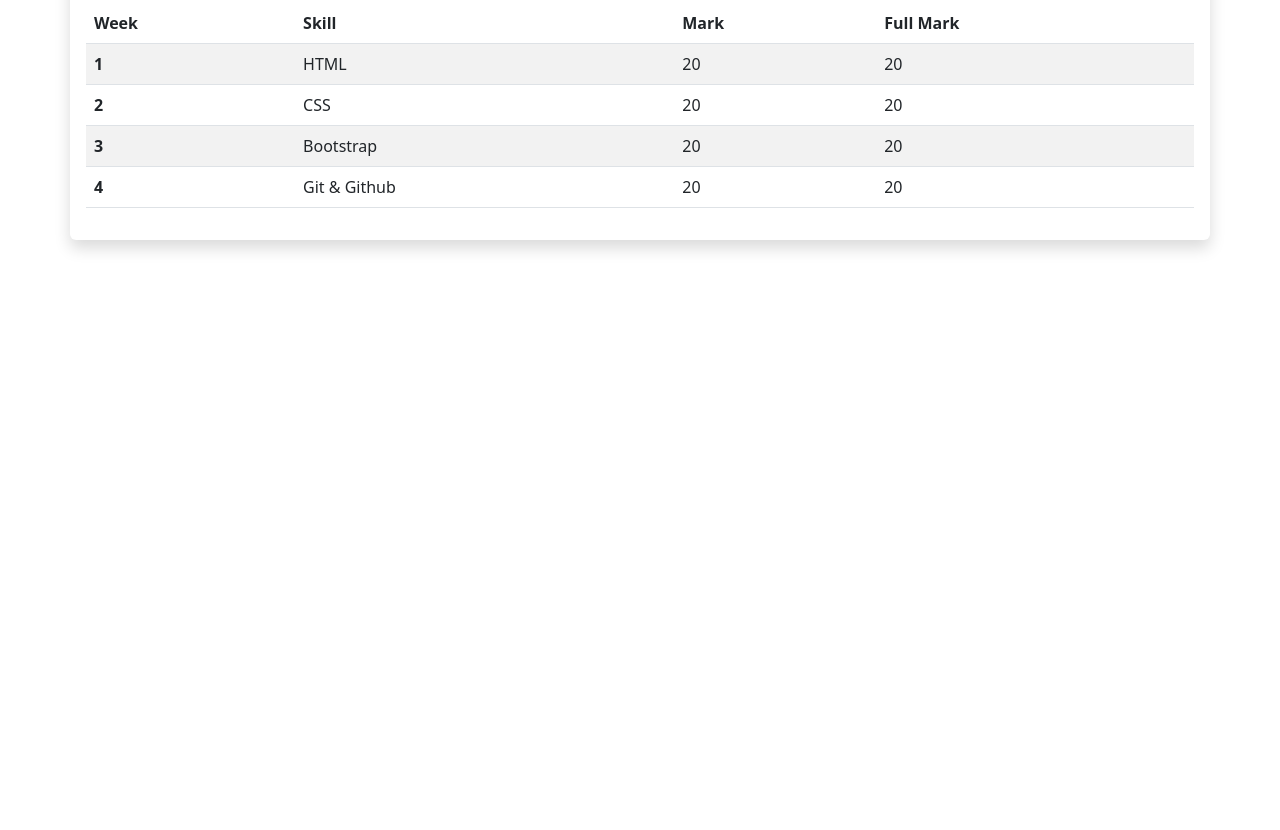
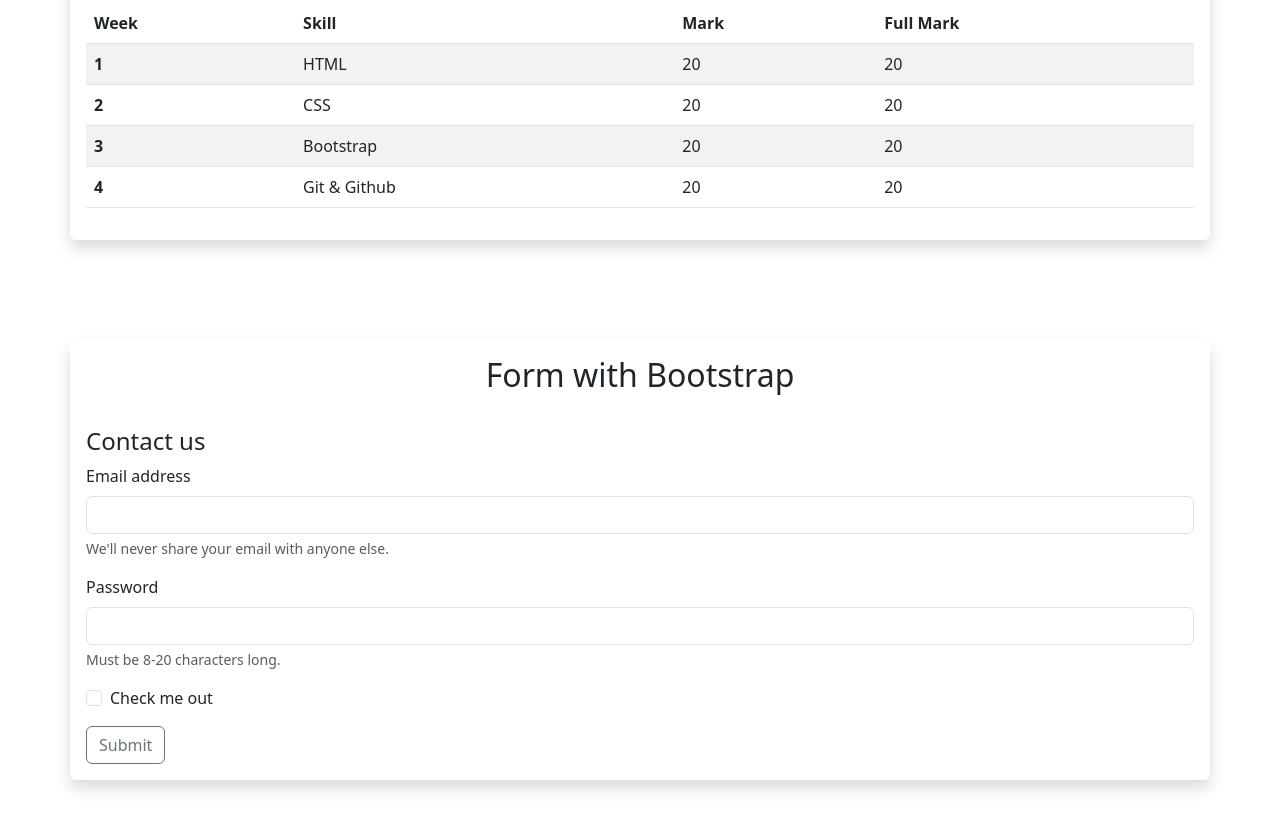
Before and after one commit to OmorSifat/Assignment_01, a plain HTML site: page index.html in a window 1280 px wide. Shown: the part 2659-3489 px from the top of the page. Before the commit the page ends 2999 px from the top, so only its background shows below. Drawn offline with nearby package versions, Linux system fonts and the light colour scheme.

Commit message:
Contact Form done with Bootstrap

```diff
--- a/index.html
+++ b/index.html
@@ -241,8 +241,6 @@
         </div>
     </div>
 
-
-
     <!-- =============== Table With Bootstrap Class =============== -->
     <div class="container my-5 shadow p-3 mb-5 bg-body rounded assignment" id="demo_table">
         <h2 class="d-flex justify-content-center">Table with Bootstrap</h2>
@@ -288,6 +286,50 @@
 
 
 
+        <!-- =============== Contact Form With Bootstrap Class =============== -->
+        <div
+        class="container my-5 shadow p-3 mb-5 bg-body rounded assignment"
+        id="demo_contact_form"
+      >
+        <h2 class="d-flex justify-content-center">Form with Bootstrap</h2>
+        <br />
+        <h4>Contact us</h4>
+        <form>
+          <div class="mb-3">
+            <label for="exampleInputEmail1" class="form-label"
+              >Email address</label
+            >
+            <input
+              type="email"
+              class="form-control"
+              id="exampleInputEmail1"
+              aria-describedby="emailHelp"
+            />
+            <div id="emailHelp" class="form-text">
+              We'll never share your email with anyone else.
+            </div>
+          </div>
+          <div class="mb-3">
+            <label for="exampleInputPassword1" class="form-label">Password</label>
+            <input
+              type="password"
+              class="form-control"
+              id="exampleInputPassword1"
+            />
+            <div id="emailHelp" class="form-text">
+              Must be 8-20 characters long.
+            </div>
+          </div>
+          <div class="mb-3 form-check">
+            <input type="checkbox" class="form-check-input" id="exampleCheck1" />
+            <label class="form-check-label" for="exampleCheck1"
+              >Check me out</label
+            >
+          </div>
+          <button type="submit" class="btn btn-outline-secondary">Submit</button>
+        </form>
+      </div>
+
 
 
 
```
